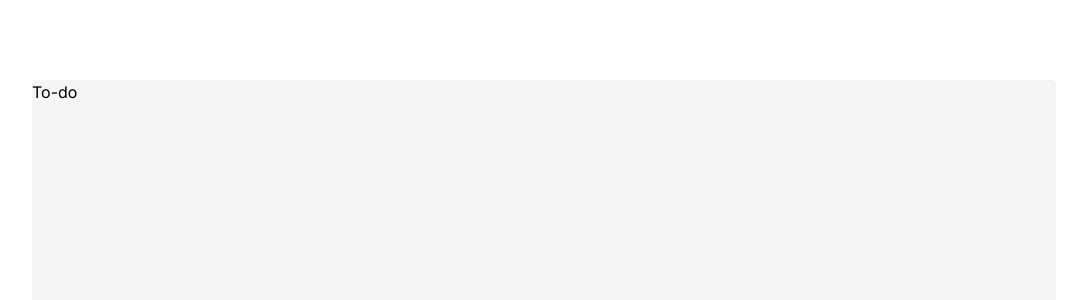
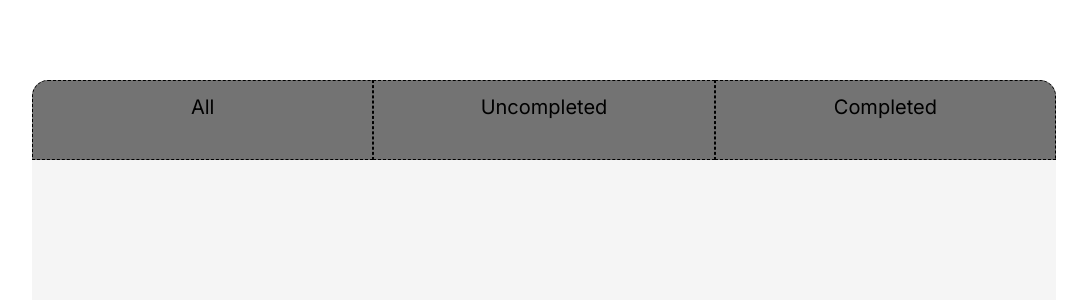
Before and after one commit to Elisha-Tetteyfio/nextjs-to-do-list, a Next.js app: page / in a window 1280 px wide. Shown: the top 300 px of the page, without its empty margins (96-1183 px from the left). Built offline with nearby package versions, Linux system fonts and the light colour scheme.

Commit message:
create template header

```diff
--- a/src/app/page.js
+++ b/src/app/page.js
@@ -2,8 +2,12 @@ export default function Home() {
   return (
     <main>
       <div>
-        <div className="bg-neutral-100 my-20 mx-32 rounded h-[80vh]">
-          To-do
+        <div className="bg-neutral-100 my-20 mx-32 rounded-2xl h-[80vh]">
+          <div className="bg-neutral-200 h-[10vh] width-[100%] rounded-t-2xl grid grid-cols-3 text-center align-center text-xl">
+            <div className="rounded-tl-2xl bg-neutral-500 h-[100%] p-3 border border-dashed border-black">All</div>
+            <div className="bg-neutral-500 p-3 border border-dashed border-black">Uncompleted</div>
+            <div className="rounded-tr-2xl bg-neutral-500 p-3 border border-dashed border-black">Completed</div>
+          </div>
         </div>
       </div>
     </main>
--- /dev/null
+++ b/src/components/task.js
@@ -0,0 +1,9 @@
+export default function Task() {
+  return (
+    <main>
+      <div className="bg-white rounded-xl h-[10vh] mx-1 shadow-neutral-500 shadow-[0_0_20px]">
+        To-do list
+      </div>
+    </main>
+  )
+}
```
